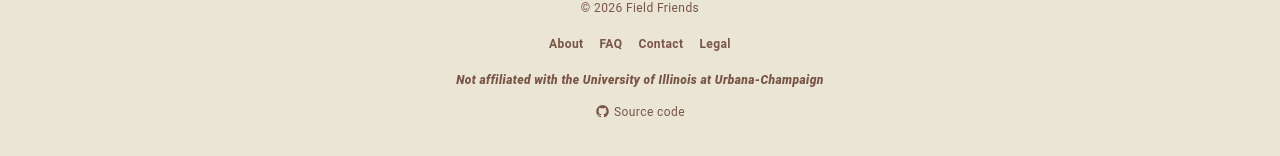
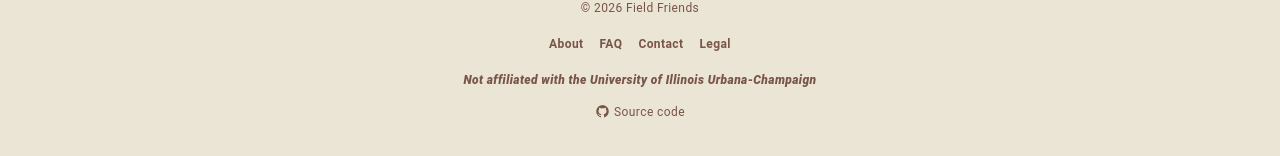
Before and after one commit to FieldFriends/field-friends-web, a Vue app: page / in a window 1280 px wide. Shown: the part 1929-2085 px from the top of the page. Built offline with nearby package versions, Linux system fonts and the light colour scheme; no server answers; a small style sheet from the web is missing.

Commit message:
Update University name

```diff
--- a/src/components/AppFooter.vue
+++ b/src/components/AppFooter.vue
@@ -13,7 +13,7 @@
       </div>
 
       <div class="font-italic font-weight-black">
-        Not affiliated with the University of Illinois at Urbana-Champaign
+        Not affiliated with the University of Illinois Urbana-Champaign
       </div>
 
       <a
```
